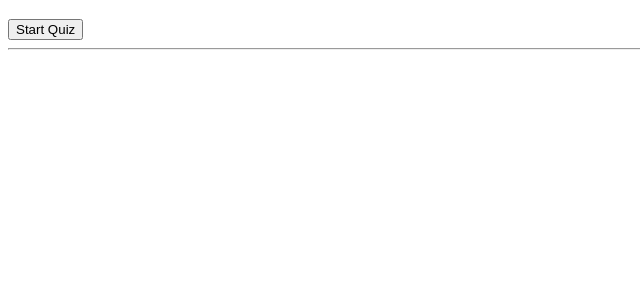
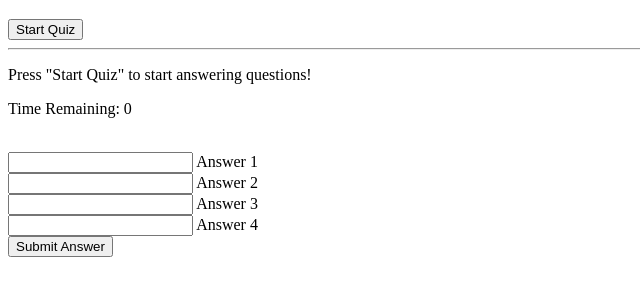
Before and after one commit to StevenSJones/codeQuizFourthEdition, a plain HTML site: page index.html in a window 1280 px wide. Shown: the part 61-356 px from the top of the page, without its empty margins (0-640 px from the left). Drawn offline with Linux system fonts and the light colour scheme.

Commit message:
I added the second div on the page and formatted the html file.

```diff
--- a/index.html
+++ b/index.html
@@ -1,11 +1,13 @@
 <!DOCTYPE html>
 <html lang="en">
   <head>
-    <meta charset="UTF-8">
-    <meta name="viewport" content="width=device-width, initial-scale=1.0">
-    <meta http-equiv="X-UA-Compatible" content="ie=edge"><!--related to screen compatability-->
+    <meta charset="UTF-8" />
+    <meta name="viewport" content="width=device-width, initial-scale=1.0" />
+    <meta http-equiv="X-UA-Compatible" content="ie=edge" />
+    <!--related to screen compatability-->
     <title>The Coding Quiz</title>
-    <link rel="stylesheet" href="style.css" /><!--link to the css style sheet-->
+    <link rel="stylesheet" href="style.css" />
+    <!--link to the css style sheet-->
   </head>
   <body>
     <!--Below here will be the first (top) of three card sections on the page.-->
@@ -14,7 +16,25 @@
       <button>Start Quiz</button>
       <hr />
     </div>
+    <div>
+      <p>Press "Start Quiz" to start answering questions!</p>
+      <p>Time Remaining: 0</p>
 
-    <script src="script.js"></script><!--link to the script.js javascript file-->
+      <label></label><br>
+      <input>
+      <label>Answer 1</label><br>
+      <input>
+      <label>Answer 2</label><br>
+      <input>
+      <label>Answer 3</label><br>
+      <input>
+      <label>Answer 4</label><br>
+      <button>Submit Answer</button>
+    </div>
+
+
+
+    <script src="script.js"></script>
+    <!--link to the script.js javascript file-->
   </body>
 </html>
```
Lines whose indentation alone changed are shown as unchanged.
